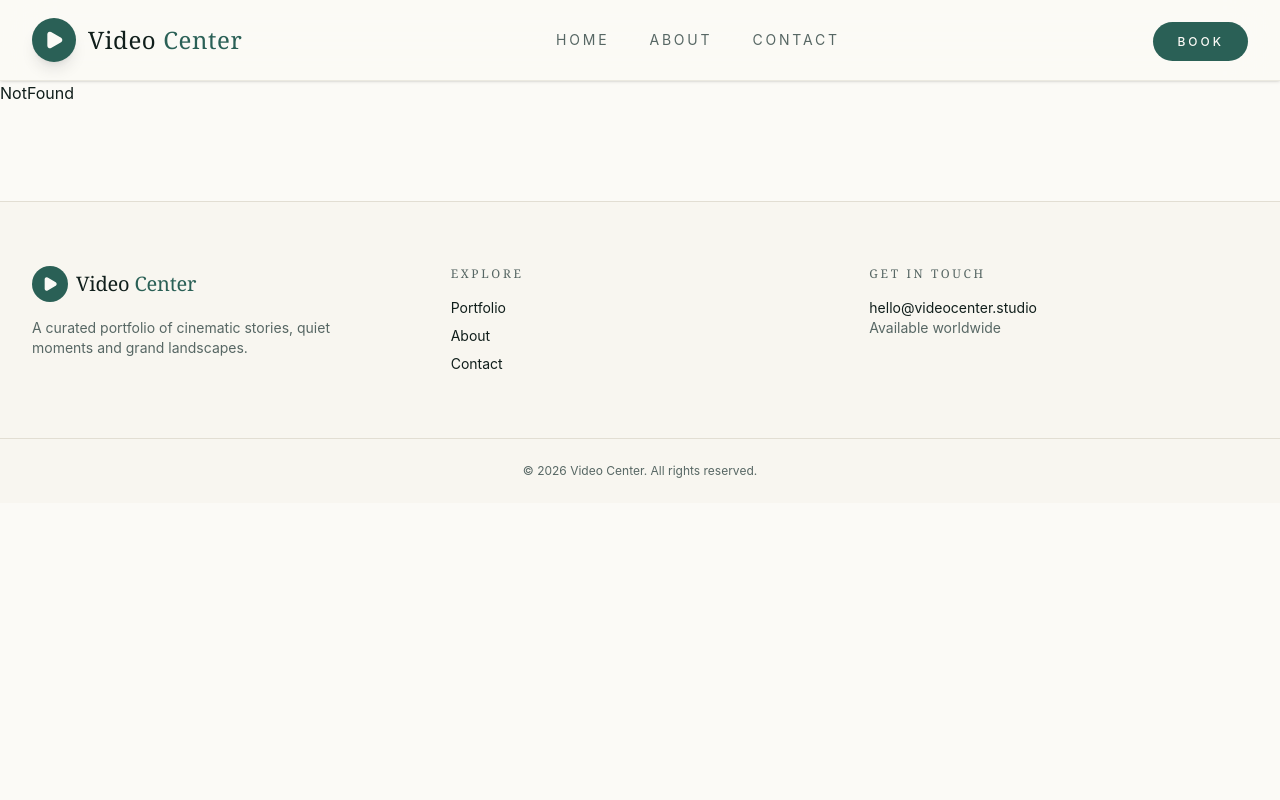
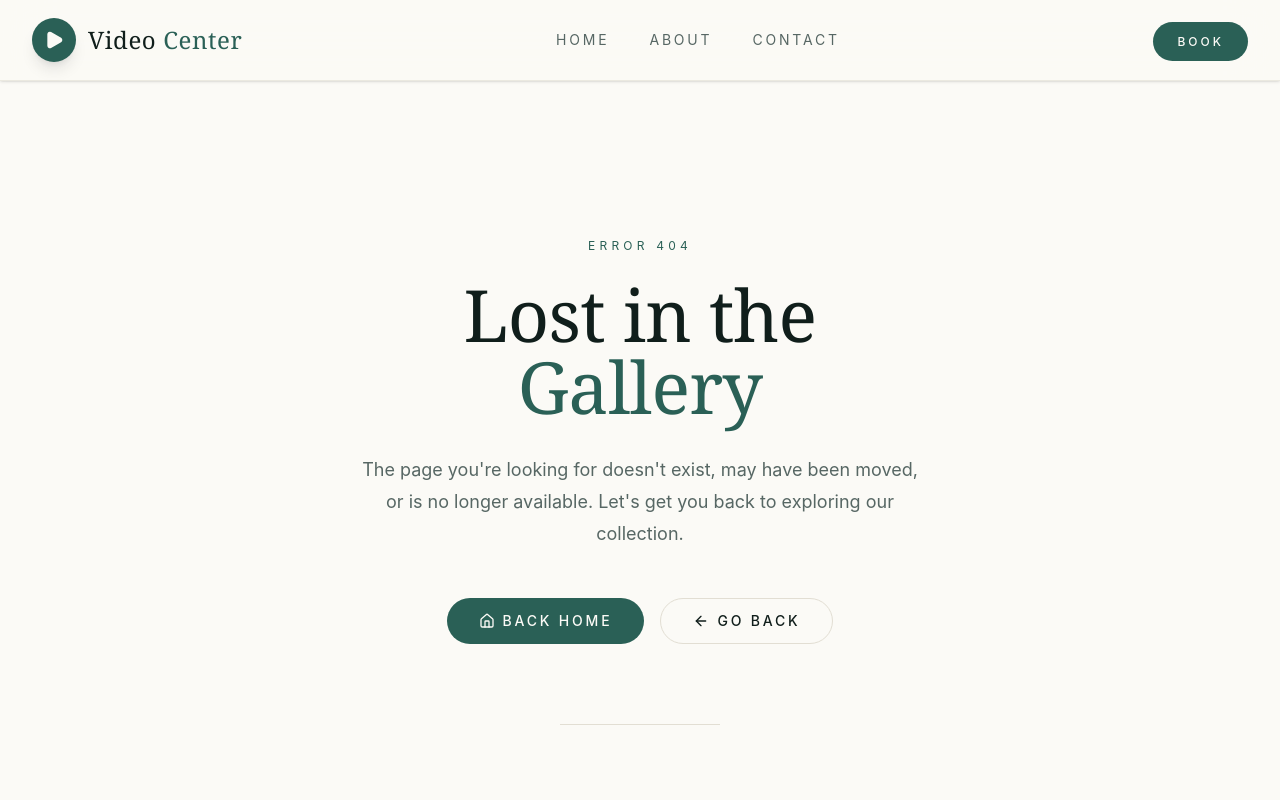
Before and after one commit to extechnology/videocentre.in, a React (Vite) app: page /gallery/1 in a window 1280 px wide. Shown: the top 800 px of the page. Built offline with nearby package versions, Linux system fonts and the light colour scheme.

Commit message:
updated projec

```diff
--- a/src/components/shared/Footer.tsx
+++ b/src/components/shared/Footer.tsx
@@ -1,11 +1,12 @@
 import { Play } from "lucide-react";
+import { Link } from "react-router-dom";
 
 
 const Footer = () => {
   return (
       <footer
         id="contact"
-        className="mt-24 border-t border-border bg-secondary/40"
+        className="mt-5 border-t border-border bg-secondary/40"
       >
         <div className="mx-auto grid max-w-7xl gap-10 px-5 py-16 sm:px-8 md:grid-cols-3">
           <div>
@@ -28,19 +29,19 @@ const Footer = () => {
             </h4>
             <ul className="mt-4 space-y-2 text-sm">
               <li>
-                <a className="story-link" href="#portfolio">
-                  Portfolio
-                </a>
+                <Link className="story-link" to="/">
+                  Home
+                </Link>
               </li>
               <li>
-                <a className="story-link" href="#about">
+                <Link className="story-link" to="/about">
                   About
-                </a>
+                </Link>
               </li>
               <li>
-                <a className="story-link" href="#contact">
+                <Link className="story-link" to="/contact">
                   Contact
-                </a>
+                </Link>
               </li>
             </ul>
           </div>
--- a/src/components/shared/Navbar.tsx
+++ b/src/components/shared/Navbar.tsx
@@ -9,7 +9,7 @@ const Navbar = () => {
     <header className="sticky top-0 z-50 border-b border-border/60 bg-background/90 backdrop-blur-xl shadow-sm">
       <div className="mx-auto flex h-20 max-w-7xl items-center justify-between px-6 lg:px-8">
         {/* Logo */}
-        <a href="#top" className="flex items-center gap-3">
+        <Link to="/" className="flex items-center gap-3">
           <div className="flex h-11 w-11 items-center justify-center rounded-full bg-primary text-primary-foreground shadow-lg">
             <Play className="h-5 w-5 fill-current" />
           </div>
@@ -17,23 +17,23 @@ const Navbar = () => {
           <h1 className="font-display text-2xl tracking-wide">
             Video <span className="text-primary">Center</span>
           </h1>
-        </a>
+        </Link>
 
         {/* Desktop Navigation */}
         <nav className="hidden items-center gap-10 md:flex">
-          <a
-            href="#top"
+          <Link
+            to="/"
             className="relative text-sm uppercase tracking-[0.2em] text-muted-foreground transition hover:text-foreground after:absolute after:left-0 after:-bottom-1 after:h-[2px] after:w-0 after:bg-primary after:transition-all hover:after:w-full"
           >
             Home
-          </a>
+          </Link>
 
-          <a
-            href="#about"
+          <Link
+            to="/about"
             className="relative text-sm uppercase tracking-[0.2em] text-muted-foreground transition hover:text-foreground after:absolute after:left-0 after:-bottom-1 after:h-[2px] after:w-0 after:bg-primary after:transition-all hover:after:w-full"
           >
             About
-          </a>
+          </Link>
 
           <Link
             to="/contact"
--- a/src/pages/ContactPage.tsx
+++ b/src/pages/ContactPage.tsx
@@ -106,13 +106,13 @@ const ContactPage = () => {
         </div>
 
         {/* Form */}
-        <div className="rounded-3xl border border-border bg-card p-8 shadow-sm md:p-10">
+        <div className="rounded-lg border border-border bg-card p-5 shadow-sm md:p-8">
 
           <h2 className="font-display text-3xl">
             Send a Message
           </h2>
 
-          <form className="mt-10 space-y-6">
+          <form className="mt-10 space-y-4">
 
             <div>
               <label className="mb-2 block text-sm">
@@ -122,7 +122,7 @@ const ContactPage = () => {
               <input
                 type="text"
                 placeholder="John Doe"
-                className="w-full rounded-xl border border-border bg-background px-4 py-3 outline-none transition focus:border-primary"
+                className="w-full rounded-xl border border-border bg-background px-4 py-2 outline-none transition focus:border-primary"
               />
             </div>
 
@@ -134,7 +134,7 @@ const ContactPage = () => {
               <input
                 type="email"
                 placeholder="john@example.com"
-                className="w-full rounded-xl border border-border bg-background px-4 py-3 outline-none transition focus:border-primary"
+                className="w-full rounded-xl border border-border bg-background px-4 py-2 outline-none transition focus:border-primary"
               />
             </div>
 
@@ -156,14 +156,14 @@ const ContactPage = () => {
               </label>
 
               <textarea
-                rows={6}
+                rows={4}
                 placeholder="Tell us about your project..."
-                className="w-full rounded-xl border border-border bg-background px-4 py-3 outline-none transition focus:border-primary"
+                className="w-full rounded-xl border border-border bg-background px-4 py-2 outline-none transition focus:border-primary"
               />
             </div>
 
             <button
-              className="inline-flex items-center gap-3 rounded-full bg-primary px-8 py-3 text-primary-foreground transition hover:scale-[1.02]"
+              className="inline-flex items-center gap-3 rounded-full bg-primary px-8 py-2 text-primary-foreground transition hover:scale-[1.02]"
             >
               <Send className="h-4 w-4" />
               Send Message
--- a/src/pages/NotFound.tsx
+++ b/src/pages/NotFound.tsx
@@ -1,8 +1,47 @@
+import { ArrowLeft, Home } from "lucide-react";
 
 const NotFound = () => {
   return (
-    <div>NotFound</div>
-  )
-}
+    <main className="flex min-h-screen items-center justify-center bg-background px-6">
+      <div className="max-w-2xl text-center">
+        <p className="text-xs uppercase tracking-[0.35em] text-primary">
+          Error 404
+        </p>
 
-export default NotFound
+        <h1 className="font-display mt-6 text-5xl leading-none sm:text-6xl lg:text-7xl">
+          Lost in the
+          <span className="block text-primary">Gallery</span>
+        </h1>
+
+        <p className="mx-auto mt-8 max-w-xl text-lg leading-8 text-muted-foreground">
+          The page you're looking for doesn't exist, may have been moved, or is
+          no longer available. Let's get you back to exploring our collection.
+        </p>
+
+        <div className="mt-12 flex flex-col justify-center gap-4 sm:flex-row">
+          <a
+            href="/"
+            className="inline-flex items-center justify-center gap-2 rounded-full bg-primary px-8 py-3 text-sm font-medium uppercase tracking-[0.2em] text-primary-foreground transition-all duration-300 hover:scale-105 hover:shadow-lg"
+          >
+            <Home className="h-4 w-4" />
+            Back Home
+          </a>
+
+          <button
+            onClick={() => window.history.back()}
+            className="inline-flex items-center justify-center gap-2 rounded-full border border-border px-8 py-3 text-sm font-medium uppercase tracking-[0.2em] transition-colors hover:bg-muted"
+          >
+            <ArrowLeft className="h-4 w-4" />
+            Go Back
+          </button>
+        </div>
+
+        <div className="mt-20 flex justify-center">
+          <div className="h-px w-40 bg-border" />
+        </div>
+      </div>
+    </main>
+  );
+};
+
+export default NotFound;
```
